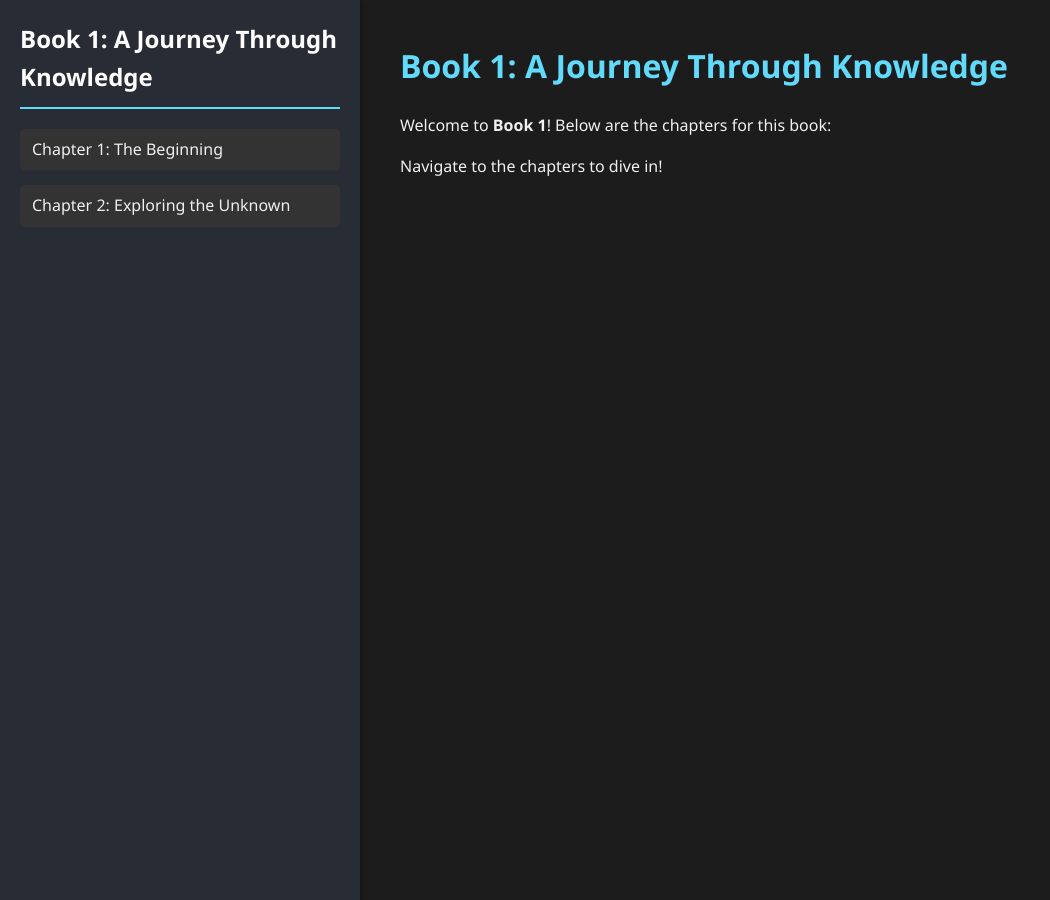
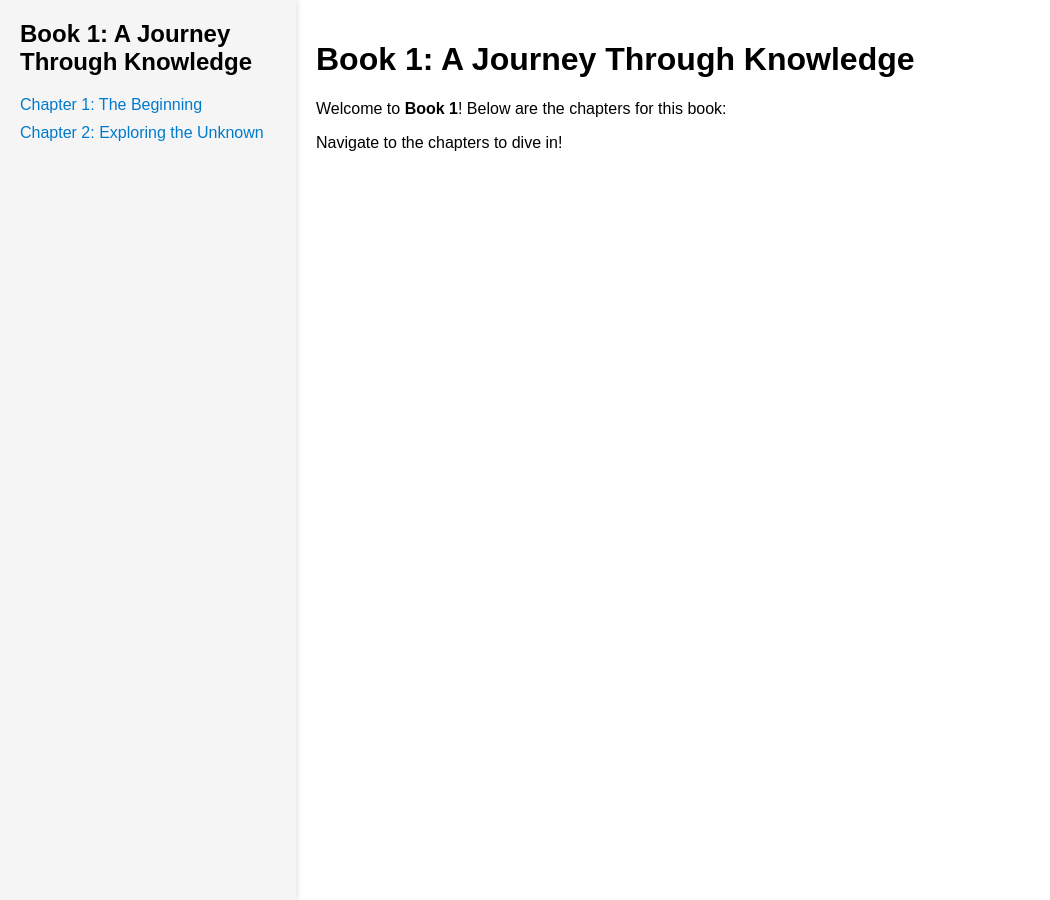
Before and after one commit to tayheau/tayheau.github.io, a Jekyll site: the page built from _notes/book1/index.md, in a window 1280 px wide. Shown: the whole page, without its empty margins (0-1050 px from the left). Built offline with Jekyll 4.4.1, drawn with Linux system fonts in a browser that asks for light colours.

Commit message:
Update book.html

```diff
--- a/_layouts/book.html
+++ b/_layouts/book.html
@@ -5,101 +5,50 @@
   <meta name="viewport" content="width=device-width, initial-scale=1.0">
   <title>{{ page.title }}</title>
   <style>
-    /* General Styling */
     body {
       margin: 0;
-      font-family: 'Segoe UI', Tahoma, Geneva, Verdana, sans-serif;
-      background-color: #1c1c1c;
-      color: #f0f0f0;
-      line-height: 1.6;
+      font-family: Arial, sans-serif;
     }
 
-    a {
-      color: #61dafb;
-      text-decoration: none;
-      transition: color 0.3s ease;
-    }
-
-    a:hover {
-      color: #21a1f1;
-    }
-
-    /* Layout Styling */
     .honkit-layout {
       display: flex;
       height: 100vh;
     }
 
     .sidebar {
-      width: 25%;
-      background-color: #282c34;
+      width: 20%;
+      background-color: #f5f5f5;
       padding: 20px;
-      box-shadow: 2px 0 5px rgba(0, 0, 0, 0.3);
+      box-shadow: 2px 0 5px rgba(0, 0, 0, 0.1);
       overflow-y: auto;
     }
 
     .sidebar h2 {
       margin-top: 0;
-      color: #ffffff;
-      font-size: 1.5rem;
-      border-bottom: 2px solid #61dafb;
-      padding-bottom: 10px;
     }
 
     .sidebar ul {
       list-style: none;
       padding: 0;
-      margin: 20px 0 0;
     }
 
     .sidebar ul li {
-      margin-bottom: 15px;
+      margin-bottom: 10px;
     }
 
     .sidebar ul li a {
-      display: block;
-      padding: 8px 12px;
-      border-radius: 5px;
-      background-color: #333;
-      color: #f0f0f0;
+      color: #007acc;
+      text-decoration: none;
     }
 
     .sidebar ul li a:hover {
-      background-color: #444;
+      text-decoration: underline;
     }
 
     .content {
       flex: 1;
-      padding: 40px;
+      padding: 20px;
       overflow-y: auto;
-    }
-
-    .content h1 {
-      color: #61dafb;
-      font-size: 2rem;
-      margin-top: 0;
-    }
-
-    .content p {
-      margin-bottom: 1rem;
-    }
-
-    /* Scrollbar Styling */
-    ::-webkit-scrollbar {
-      width: 8px;
-    }
-
-    ::-webkit-scrollbar-track {
-      background: #333;
-    }
-
-    ::-webkit-scrollbar-thumb {
-      background: #61dafb;
-      border-radius: 4px;
-    }
-
-    ::-webkit-scrollbar-thumb:hover {
-      background: #21a1f1;
     }
   </style>
 </head>
```
